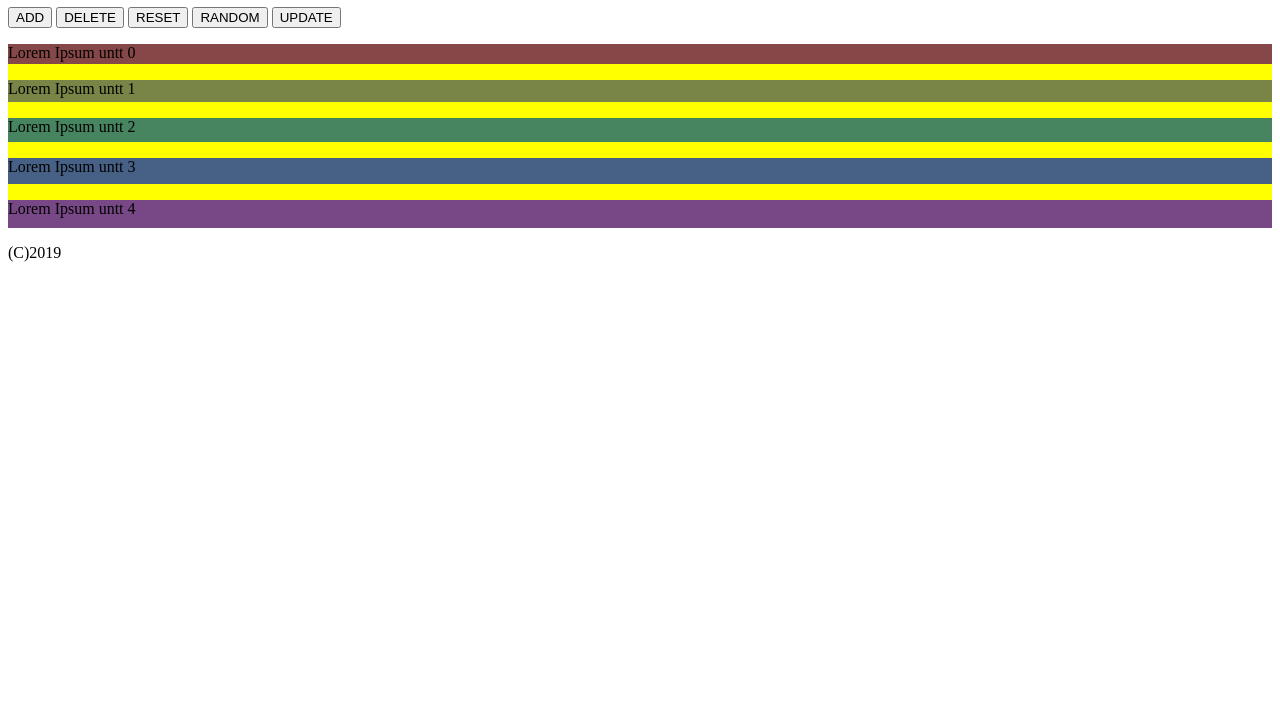
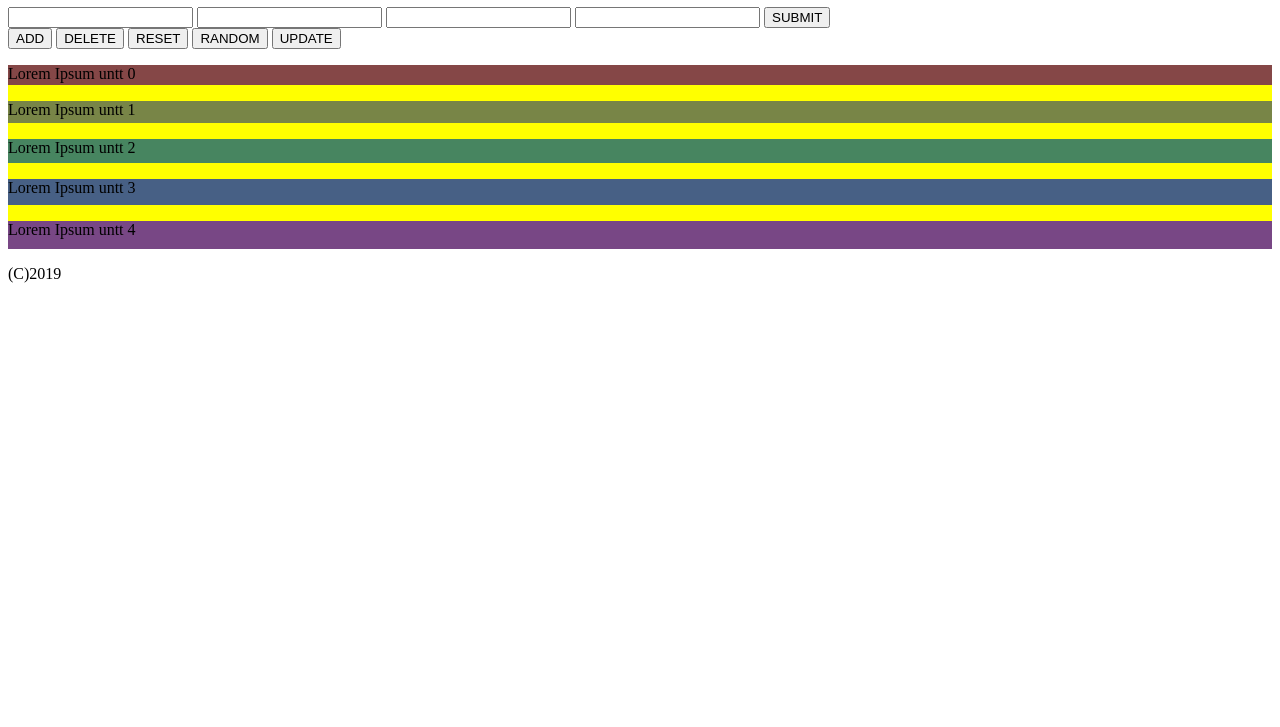
Before and after one commit to ValRCS/HTML_Playground_09, a plain HTML site: page domapi.html in a window 1280 px wide. Shown: the part 73-800 px from the top of the page. Drawn offline with Linux system fonts and the light colour scheme.

Commit message:
added form with submit

```diff
--- a/domapi.html
+++ b/domapi.html
@@ -10,6 +10,13 @@
 <body>
     <h1>DOM API examples</h1>
     <main class="mymain">
+        <form action="" class="my-form">
+            <input type="text" class="inp1">
+            <input type="text" class="inp2">
+            <input type="text" class="inp3">
+            <input type="text" class="inp4">
+            <button type="submit" class="btn-submit">SUBMIT</button>
+        </form>
         <button id="add-btn" onclick="onAddButtonClick(event)">ADD</button>
         <button id="delete-btn">DELETE</button>
         <button id="reset-btn">RESET</button>
--- a/scripts/domapi.js
+++ b/scripts/domapi.js
@@ -46,10 +46,10 @@ function main() {
     myUpdateBtn.addEventListener('click', onUpdateButtonClick);
     myUpdateBtn.addEventListener('click', onResetButtonClick);
 
-    document.onkeydown = (event) => {
-        console.log("You pressed key: "+ event.code);
-        console.log("Keycode is: "+event.key);
-    }
+    // document.onkeydown = (event) => {
+    //     console.log("You pressed key: "+ event.code);
+    //     console.log("Keycode is: "+event.key);
+    // }
 
     //how to handle mouse move events
     // document.querySelector("#app-1").onmousemove = (event) => {
```
